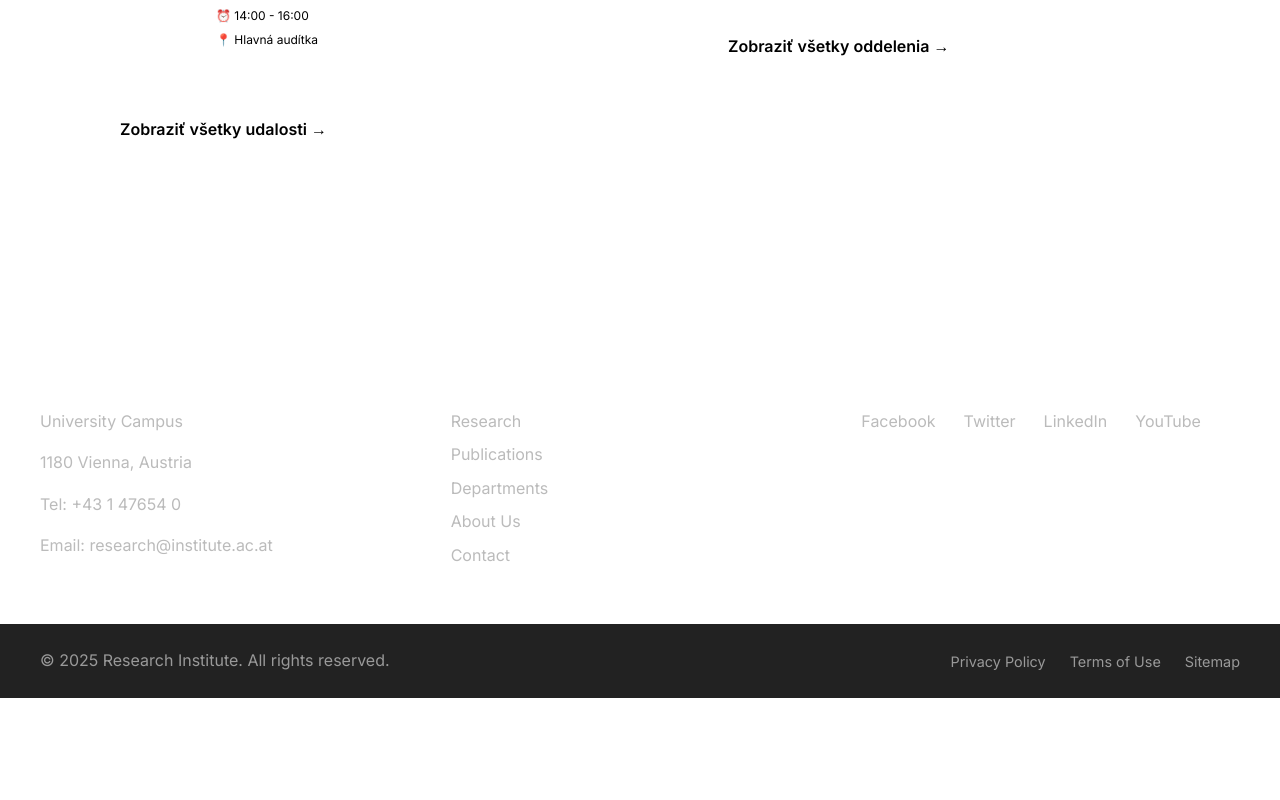
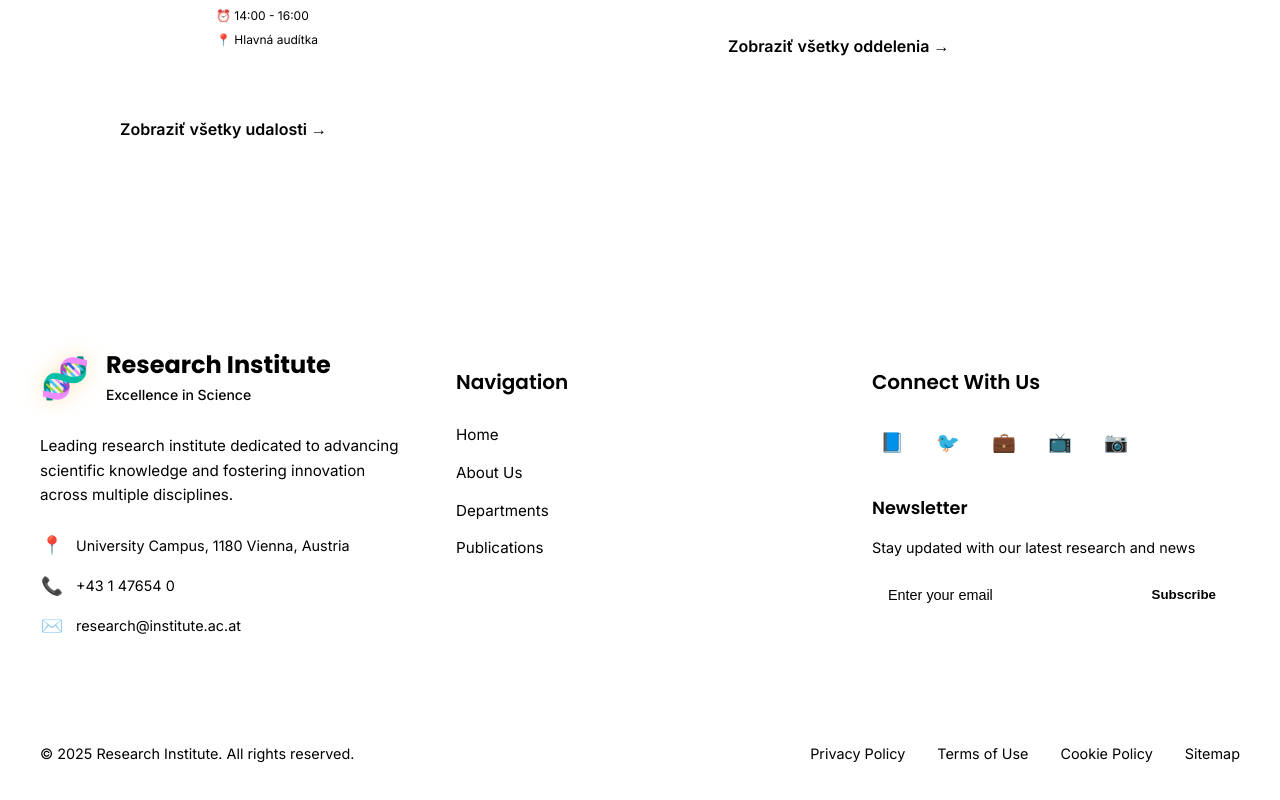
Before and after one commit to llek1000/bt-projekt, a Vue app in the folder frontend/: page / in a window 1280 px wide. Shown: the part 4951-5751 px from the top of the page. Before the commit the page ends 5649 px from the top, so only its background shows below. Built offline with nearby package versions, Linux system fonts and the light colour scheme.

Commit message:
Fixnutie uploadu obrazkov na backend

```diff
--- a/frontend/src/components/FooterComponent.vue
+++ b/frontend/src/components/FooterComponent.vue
@@ -3,42 +3,101 @@
     <div class="footer-content">
       <div class="container">
         <div class="footer-grid">
+          <!-- Informácie o inštitúte -->
           <div class="footer-column">
-            <h3>Research Institute</h3>
-            <p>University Campus</p>
-            <p>1180 Vienna, Austria</p>
-            <p>Tel: +43 1 47654 0</p>
-            <p>Email: research@institute.ac.at</p>
+            <div class="footer-logo">
+              <div class="logo-wrapper">
+                <div class="logo">🧬</div>
+                <div class="logo-text">
+                  <div class="institute-name">Research Institute</div>
+                  <div class="institute-subtitle">Excellence in Science</div>
+                </div>
+              </div>
+            </div>
+            <p class="footer-description">
+              Leading research institute dedicated to advancing scientific knowledge
+              and fostering innovation across multiple disciplines.
+            </p>
+            <div class="contact-info">
+              <div class="contact-item">
+                <span class="contact-icon">📍</span>
+                <span>University Campus, 1180 Vienna, Austria</span>
+              </div>
+              <div class="contact-item">
+                <span class="contact-icon">📞</span>
+                <span>+43 1 47654 0</span>
+              </div>
+              <div class="contact-item">
+                <span class="contact-icon">✉️</span>
+                <span>research@institute.ac.at</span>
+              </div>
+            </div>
           </div>
+
+          <!-- Navigácia -->
           <div class="footer-column">
-            <h3>Quick Links</h3>
-            <ul>
-              <li><a href="/research">Research</a></li>
-              <li><a href="/publications">Publications</a></li>
-              <li><a href="/departments">Departments</a></li>
-              <li><a href="/about">About Us</a></li>
-              <li><a href="/contact">Contact</a></li>
+            <h3>Navigation</h3>
+            <ul class="footer-links">
+              <li><router-link to="/">Home</router-link></li>
+              <li><router-link to="/about">About Us</router-link></li>
+              <li><router-link to="/departments">Departments</router-link></li>
+              <li><router-link to="/publications">Publications</router-link></li>
             </ul>
           </div>
+
+
+          <!-- Kontakt a sociálne siete -->
           <div class="footer-column">
             <h3>Connect With Us</h3>
-            <div class="social-links">
-              <a href="#" class="social-link">Facebook</a>
-              <a href="#" class="social-link">Twitter</a>
-              <a href="#" class="social-link">LinkedIn</a>
-              <a href="#" class="social-link">YouTube</a>
+            <div class="social-media">
+              <a href="#" class="social-icon facebook" aria-label="Facebook">
+                <span>📘</span>
+              </a>
+              <a href="#" class="social-icon twitter" aria-label="Twitter">
+                <span>🐦</span>
+              </a>
+              <a href="#" class="social-icon linkedin" aria-label="LinkedIn">
+                <span>💼</span>
+              </a>
+              <a href="#" class="social-icon youtube" aria-label="YouTube">
+                <span>📺</span>
+              </a>
+              <a href="#" class="social-icon instagram" aria-label="Instagram">
+                <span>📷</span>
+              </a>
+            </div>
+
+            <div class="newsletter">
+              <h4>Newsletter</h4>
+              <p>Stay updated with our latest research and news</p>
+              <form class="newsletter-form" @submit.prevent="subscribeNewsletter">
+                <input
+                  type="email"
+                  v-model="newsletterEmail"
+                  placeholder="Enter your email"
+                  class="newsletter-input"
+                  required
+                />
+                <button type="submit" class="newsletter-btn">Subscribe</button>
+              </form>
             </div>
           </div>
         </div>
       </div>
     </div>
+
     <div class="footer-bottom">
       <div class="container">
-        <p>© 2025 Research Institute. All rights reserved.</p>
-        <div class="footer-links">
-          <a href="/privacy">Privacy Policy</a>
-          <a href="/terms">Terms of Use</a>
-          <a href="/sitemap">Sitemap</a>
+        <div class="footer-bottom-content">
+          <div class="copyright">
+            <p>&copy; {{ currentYear }} Research Institute. All rights reserved.</p>
+          </div>
+          <div class="footer-bottom-links">
+            <a href="/privacy">Privacy Policy</a>
+            <a href="/terms">Terms of Use</a>
+            <a href="/cookies">Cookie Policy</a>
+            <a href="/sitemap">Sitemap</a>
+          </div>
         </div>
       </div>
     </div>
@@ -49,112 +108,399 @@
 import { defineComponent } from 'vue'
 
 export default defineComponent({
-  name: 'Footer'
+  name: 'FooterComponent',
+  data() {
+    return {
+      newsletterEmail: '',
+      currentYear: new Date().getFullYear()
+    }
+  },
+  methods: {
+    subscribeNewsletter() {
+      if (this.newsletterEmail) {
+        // Implementovať newsletter subscription
+        console.log('Newsletter subscription:', this.newsletterEmail)
+        alert('Thank you for subscribing to our newsletter!')
+        this.newsletterEmail = ''
+      }
+    }
+  }
 })
 </script>
 
 <style scoped>
+/* Import Google Fonts */
+@import url('https://fonts.googleapis.com/css2?family=Poppins:wght@300;400;500;600;700&family=Inter:wght@300;400;500;600&display=swap');
+
+/* CSS Variables */
+:root {
+  --primary-color: #2563eb;
+  --primary-dark: #1d4ed8;
+  --accent-color: #f59e0b;
+  --text-primary: #1f2937;
+  --text-secondary: #6b7280;
+  --text-light: #9ca3af;
+  --bg-black: #000000;
+  --bg-dark-black: #0a0a0a;
+  --border-dark: #1f1f1f;
+  --white: #ffffff;
+  --gradient-primary: linear-gradient(135deg, #667eea 0%, #764ba2 100%);
+}
+
 .container {
   max-width: 1200px;
   margin: 0 auto;
-  padding: 0 1rem;
+  padding: 0 1.5rem;
 }
 
 /* Footer */
 .footer {
-  background-color: #333;
-  color: white;
+  background: #a48df0;
+  color: var(--white);
   margin-top: auto;
+  position: relative;
+  overflow: hidden;
+}
+
+.footer::before {
+  content: '';
+  position: absolute;
+  top: 0;
+  left: 0;
+  right: 0;
+  height: 1px;
+  background: var(--gradient-primary);
 }
 
 .footer-content {
-  padding: 3rem 0;
+  padding: 4rem 0 2rem;
+  position: relative;
 }
 
 .footer-grid {
   display: grid;
-  grid-template-columns: repeat(auto-fit, minmax(250px, 1fr));
-  gap: 2rem;
+  grid-template-columns: repeat(auto-fit, minmax(280px, 1fr));
+  gap: 3rem;
+  margin-bottom: 2rem;
 }
 
 .footer-column h3 {
-  font-size: 1.3rem;
+  font-family: 'Poppins', sans-serif;
+  font-size: 1.25rem;
+  font-weight: 600;
   margin-bottom: 1.5rem;
-  color: white;
+  color: var(--white);
+  position: relative;
 }
 
-.footer-column p {
-  margin-bottom: 0.5rem;
-  color: #bbb;
+.footer-column h3::after {
+  content: '';
+  position: absolute;
+  bottom: -0.5rem;
+  left: 0;
+  width: 2rem;
+  height: 2px;
+  background: var(--accent-color);
 }
 
-.footer-column ul {
+/* Logo Section */
+.footer-logo {
+  margin-bottom: 1.5rem;
+}
+
+.logo-wrapper {
+  display: flex;
+  align-items: center;
+  gap: 1rem;
+}
+
+.logo {
+  font-size: 2.5rem;
+  filter: drop-shadow(0 0 10px rgba(245, 158, 11, 0.3));
+}
+
+.logo-text {
+  display: flex;
+  flex-direction: column;
+}
+
+.institute-name {
+  font-family: 'Poppins', sans-serif;
+  font-size: 1.5rem;
+  font-weight: 700;
+  color: var(--white);
+  line-height: 1.2;
+}
+
+.institute-subtitle {
+  font-family: 'Inter', sans-serif;
+  font-size: 0.875rem;
+  color: var(--accent-color);
+  font-weight: 500;
+  margin-top: 0.25rem;
+}
+
+.footer-description {
+  color: var(--text-light);
+  line-height: 1.6;
+  margin-bottom: 1.5rem;
+  font-size: 0.95rem;
+}
+
+/* Contact Info */
+.contact-info {
+  display: flex;
+  flex-direction: column;
+  gap: 0.75rem;
+}
+
+.contact-item {
+  display: flex;
+  align-items: center;
+  gap: 0.75rem;
+  color: var(--text-light);
+  font-size: 0.9rem;
+}
+
+.contact-icon {
+  font-size: 1.1rem;
+  width: 1.5rem;
+  text-align: center;
+}
+
+/* Footer Links */
+.footer-links {
   list-style: none;
   padding: 0;
   margin: 0;
 }
 
-.footer-column li {
-  margin-bottom: 0.5rem;
+.footer-links li {
+  margin-bottom: 0.75rem;
 }
 
-.footer-column a {
-  color: #bbb;
+.footer-links a {
+  color: var(--text-light);
   text-decoration: none;
-  transition: color 0.3s ease;
+  font-size: 0.95rem;
+  transition: all 0.3s ease;
+  position: relative;
 }
 
-.footer-column a:hover {
-  color: white;
+.footer-links a:hover {
+  color: var(--accent-color);
+  padding-left: 0.5rem;
 }
 
-.social-links {
-  display: flex;
-  flex-wrap: wrap;
-  gap: 0.75rem;
+.footer-links a::before {
+  content: '';
+  position: absolute;
+  left: -0.5rem;
+  top: 50%;
+  transform: translateY(-50%);
+  width: 0;
+  height: 2px;
+  background: var(--accent-color);
+  transition: width 0.3s ease;
 }
 
-.social-link {
-  color: #bbb;
-  text-decoration: none;
-  transition: color 0.3s ease;
-  display: inline-block;
-  margin-right: 1rem;
+.footer-links a:hover::before {
+  width: 0.25rem;
 }
 
-.social-link:hover {
-  color: white;
+/* Social Media */
+.social-media {
+  display: flex;
+  gap: 1rem;
+  margin-bottom: 2rem;
+  flex-wrap: wrap;
 }
 
-.footer-bottom {
-  background-color: #222;
-  padding: 1.5rem 0;
+.social-icon {
+  display: flex;
+  align-items: center;
+  justify-content: center;
+  width: 2.5rem;
+  height: 2.5rem;
+  background: rgba(255, 255, 255, 0.1);
+  border-radius: 50%;
+  color: var(--white);
+  text-decoration: none;
+  font-size: 1.2rem;
+  transition: all 0.3s ease;
+  backdrop-filter: blur(10px);
 }
 
-.footer-bottom .container {
+.social-icon:hover {
+  transform: translateY(-3px);
+  box-shadow: 0 5px 15px rgba(245, 158, 11, 0.3);
+}
+
+.social-icon.facebook:hover { background: #1877f2; }
+.social-icon.twitter:hover { background: #1da1f2; }
+.social-icon.linkedin:hover { background: #0077b5; }
+.social-icon.youtube:hover { background: #ff0000; }
+.social-icon.instagram:hover { background: linear-gradient(45deg, #f09433 0%, #e6683c 25%, #dc2743 50%, #cc2366 75%, #bc1888 100%); }
+
+/* Newsletter */
+.newsletter {
+  margin-top: 1.5rem;
+}
+
+.newsletter h4 {
+  font-family: 'Poppins', sans-serif;
+  font-size: 1.1rem;
+  font-weight: 600;
+  margin-bottom: 0.5rem;
+  color: var(--white);
+}
+
+.newsletter p {
+  color: var(--text-light);
+  font-size: 0.9rem;
+  margin-bottom: 1rem;
+  line-height: 1.5;
+}
+
+.newsletter-form {
+  display: flex;
+  gap: 0.5rem;
+  flex-wrap: wrap;
+}
+
+.newsletter-input {
+  flex: 1;
+  min-width: 200px;
+  padding: 0.75rem 1rem;
+  border: 1px solid var(--border-dark);
+  border-radius: 6px;
+  background: rgba(255, 255, 255, 0.05);
+  color: var(--white);
+  font-size: 0.9rem;
+  backdrop-filter: blur(10px);
+  transition: all 0.3s ease;
+}
+
+.newsletter-input::placeholder {
+  color: var(--text-light);
+}
+
+.newsletter-input:focus {
+  outline: none;
+  border-color: var(--accent-color);
+  box-shadow: 0 0 0 2px rgba(245, 158, 11, 0.2);
+  background: rgba(255, 255, 255, 0.1);
+}
+
+.newsletter-btn {
+  padding: 0.75rem 1.5rem;
+  background: var(--gradient-primary);
+  color: var(--white);
+  border: none;
+  border-radius: 6px;
+  font-weight: 600;
+  cursor: pointer;
+  transition: all 0.3s ease;
+  white-space: nowrap;
+}
+
+.newsletter-btn:hover {
+  transform: translateY(-2px);
+  box-shadow: 0 5px 15px rgba(245, 158, 11, 0.3);
+}
+
+/* Footer Bottom */
+.footer-bottom {
+  background: var(--bg-dark-black);
+  padding: 1.5rem 0;
+  border-top: 1px solid var(--border-dark);
+}
+
+.footer-bottom-content {
   display: flex;
   justify-content: space-between;
   align-items: center;
+  flex-wrap: wrap;
+  gap: 1rem;
 }
 
-.footer-bottom p {
-  margin: 0;
-  color: #999;
+.copyright {
+  color: var(--text-light);
+  font-size: 0.9rem;
 }
 
-.footer-links {
+.footer-bottom-links {
   display: flex;
-  gap: 1.5rem;
+  gap: 2rem;
+  flex-wrap: wrap;
 }
 
-.footer-links a {
-  color: #999;
+.footer-bottom-links a {
+  color: var(--text-light);
   text-decoration: none;
   font-size: 0.9rem;
   transition: color 0.3s ease;
 }
 
-.footer-links a:hover {
-  color: white;
+.footer-bottom-links a:hover {
+  color: var(--accent-color);
+}
+
+/* Responsive Design */
+@media (max-width: 768px) {
+  .footer-grid {
+    grid-template-columns: 1fr;
+    gap: 2rem;
+  }
+
+  .footer-content {
+    padding: 3rem 0 1.5rem;
+  }
+
+  .footer-bottom-content {
+    flex-direction: column;
+    text-align: center;
+  }
+
+  .footer-bottom-links {
+    justify-content: center;
+    gap: 1rem;
+  }
+
+  .newsletter-form {
+    flex-direction: column;
+  }
+
+  .newsletter-input {
+    min-width: auto;
+  }
+
+  .social-media {
+    justify-content: center;
+  }
+
+  .logo-wrapper {
+    justify-content: center;
+    text-align: center;
+  }
+}
+
+@media (max-width: 480px) {
+  .container {
+    padding: 0 1rem;
+  }
+
+  .footer-bottom-links {
+    flex-direction: column;
+    gap: 0.5rem;
+  }
+
+  .institute-name {
+    font-size: 1.25rem;
+  }
+
+  .logo {
+    font-size: 2rem;
+  }
 }
 </style>
```
Also changed, not shown: frontend/src/services/adminPanel.ts (+5 -2 lines), frontend/src/views/AdminDashboardView.vue (+62 -15 lines), 2 other files (tests, documents, lock files or other folders).
